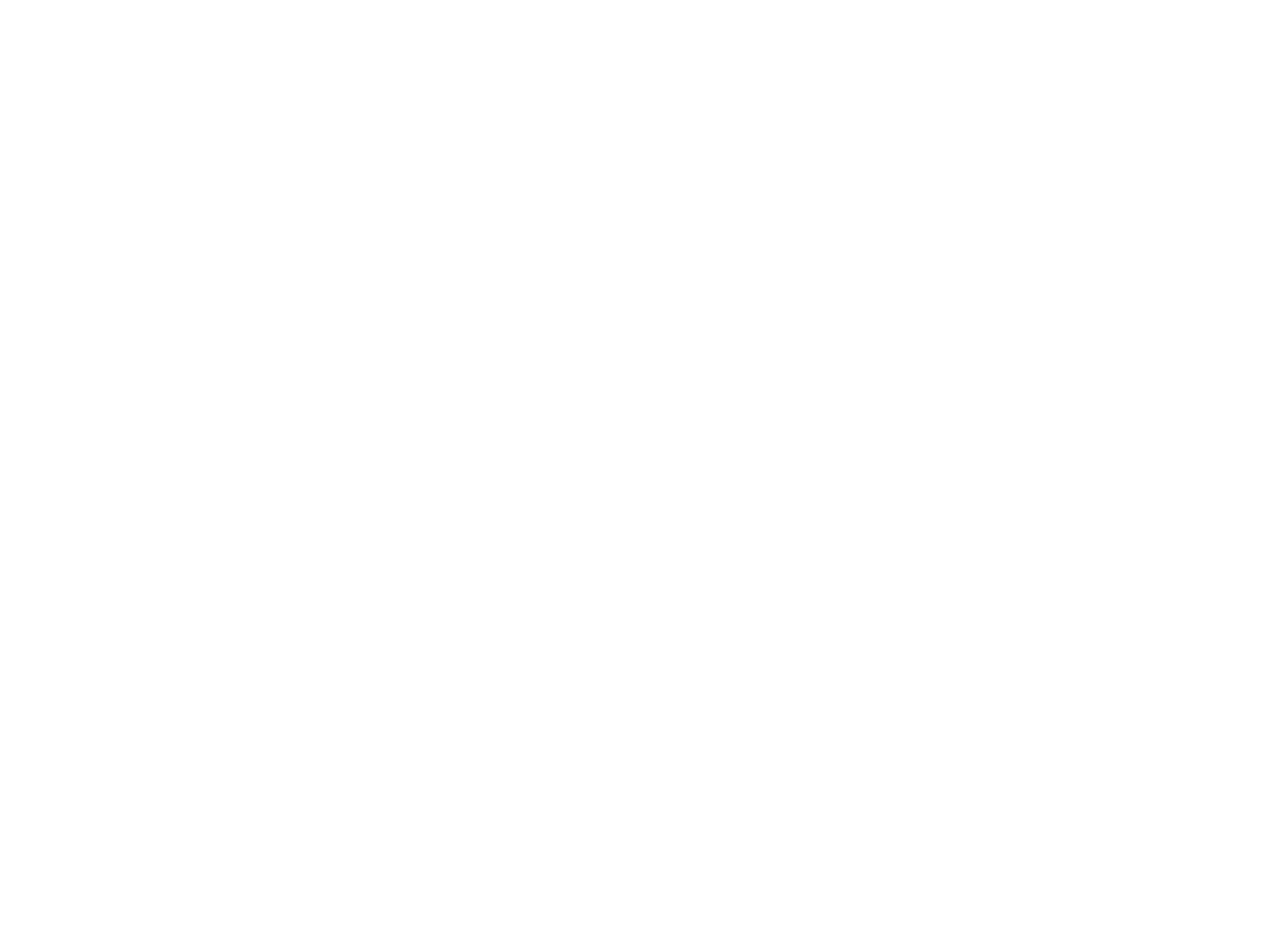
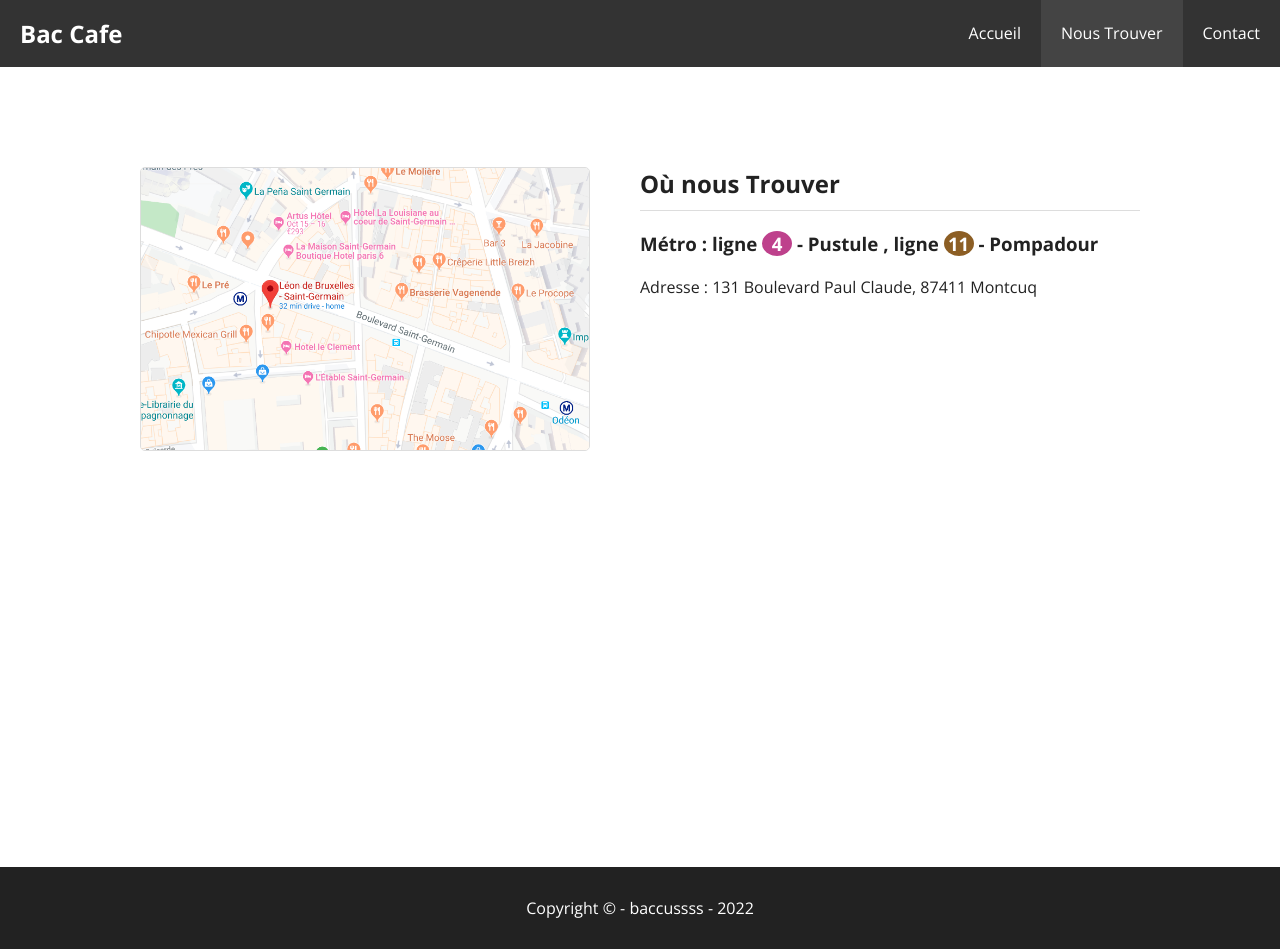
Before and after one commit to Baccussss/SiteCafe, a plain HTML site: page where.html in a window 1280 px wide. Before the commit the page ends 800 px from the top, so only its background shows below. Drawn offline with nearby package versions, Linux system fonts and the light colour scheme.

Commit message:
Fin de la deuxieme page where

```diff
--- a/contact.html
+++ b/contact.html
@@ -0,0 +1,35 @@
+<!DOCTYPE html>
+<html lang="en">
+<head>
+    <meta charset="UTF-8">
+    <meta http-equiv="X-UA-Compatible" content="IE=edge">
+    <meta name="viewport" content="width=device-width, initial-scale=1.0">
+    <link rel="stylesheet" href="./css/style.css">
+    <script
+    src="https://kit.fontawesome.com/40b2091b7b.js"
+    crossorigin="anonymous"
+    ></script>
+    <link href="https://fonts.googleapis.com/css2?family=Open+Sans:wght@300;400;700&display=swap" rel="stylesheet">    <title>baccussss Cafe  | Accueil</title>
+</head>
+<body>
+    <header class="header">
+        <nav>
+            <h1>
+                <a href="./index.html">Bac Cafe</a>
+            </h1>
+            <ul>
+                <li><a href="./index.html">Accueil</a></li>
+                <li><a href="./where.html">Nous Trouver</a></li>
+                <li><a class="active" href="./contact.html">Contact</a></li>
+            </ul>
+
+        </nav>
+    </header>
+
+    <footer>
+        <p>Copyright &copy; - baccussss - 2022</p>
+    </footer>
+
+
+</body>
+</html>
--- a/css/style.css
+++ b/css/style.css
@@ -79,6 +79,27 @@ p {
 .my-20 {
   margin-top: 20px;
   margin-bottom: 20px;
+}
+
+.underline {
+  padding-bottom: 10px;
+  border-bottom: 1px solid #ddd;
+}
+
+.chip {
+  display: inline-block;
+  text-align: center;
+  width: 30px;
+  border-radius: 100%;
+  background: #333;
+  color: white;
+}
+.chip-purple {
+  background: #be418c;
+}
+
+.chip-brown {
+  background: #8c5e24;
 }
 
 /* header  */
@@ -186,3 +207,23 @@ footer {
 footer p {
   margin-bottom: 0px;
 }
+
+/* where */
+
+.where {
+  padding: 100px 0px 100px 0px;
+  overflow: auto;
+  min-height: 100vh;
+}
+
+.where-img {
+  float: left;
+  width: 45%;
+  border: 1px solid #ddd;
+  border-radius: 5px;
+}
+
+.where-text {
+  float: right;
+  width: 50%;
+}
--- a/where.html
+++ b/where.html
@@ -0,0 +1,45 @@
+<!DOCTYPE html>
+<html lang="en">
+<head>
+    <meta charset="UTF-8">
+    <meta http-equiv="X-UA-Compatible" content="IE=edge">
+    <meta name="viewport" content="width=device-width, initial-scale=1.0">
+    <link rel="stylesheet" href="./css/style.css">
+    <script
+    src="https://kit.fontawesome.com/40b2091b7b.js"
+    crossorigin="anonymous"
+    ></script>
+    <link href="https://fonts.googleapis.com/css2?family=Open+Sans:wght@300;400;700&display=swap" rel="stylesheet">    <title>baccussss Cafe  | Accueil</title>
+</head>
+<body>
+    <header class="header">
+        <nav>
+            <h1>
+                <a href="./index.html">Bac Cafe</a>
+            </h1>
+            <ul>
+                <li><a href="./index.html">Accueil</a></li>
+                <li><a class="active" href="./where.html">Nous Trouver</a></li>
+                <li><a href="./contact.html">Contact</a></li>
+            </ul>
+
+        </nav>
+    </header>
+    <section class="where">
+        <div class="container">
+            <img class="where-img" src="./images/cafe2.png" alt="carte">
+            <div class="where-text">
+                <h1 class="underline">Où nous Trouver</h1>
+                <h3>Métro : ligne <span class="chip chip-purple">4</span> - Pustule , ligne <span class="chip chip-brown">11</span> - Pompadour </h3>
+                <p>Adresse : 131 Boulevard Paul Claude, 87411 Montcuq</p>
+            </div>
+        </div>
+    </section>
+
+    <footer>
+        <p>Copyright &copy; - baccussss - 2022</p>
+    </footer>
+
+
+</body>
+</html>
```
